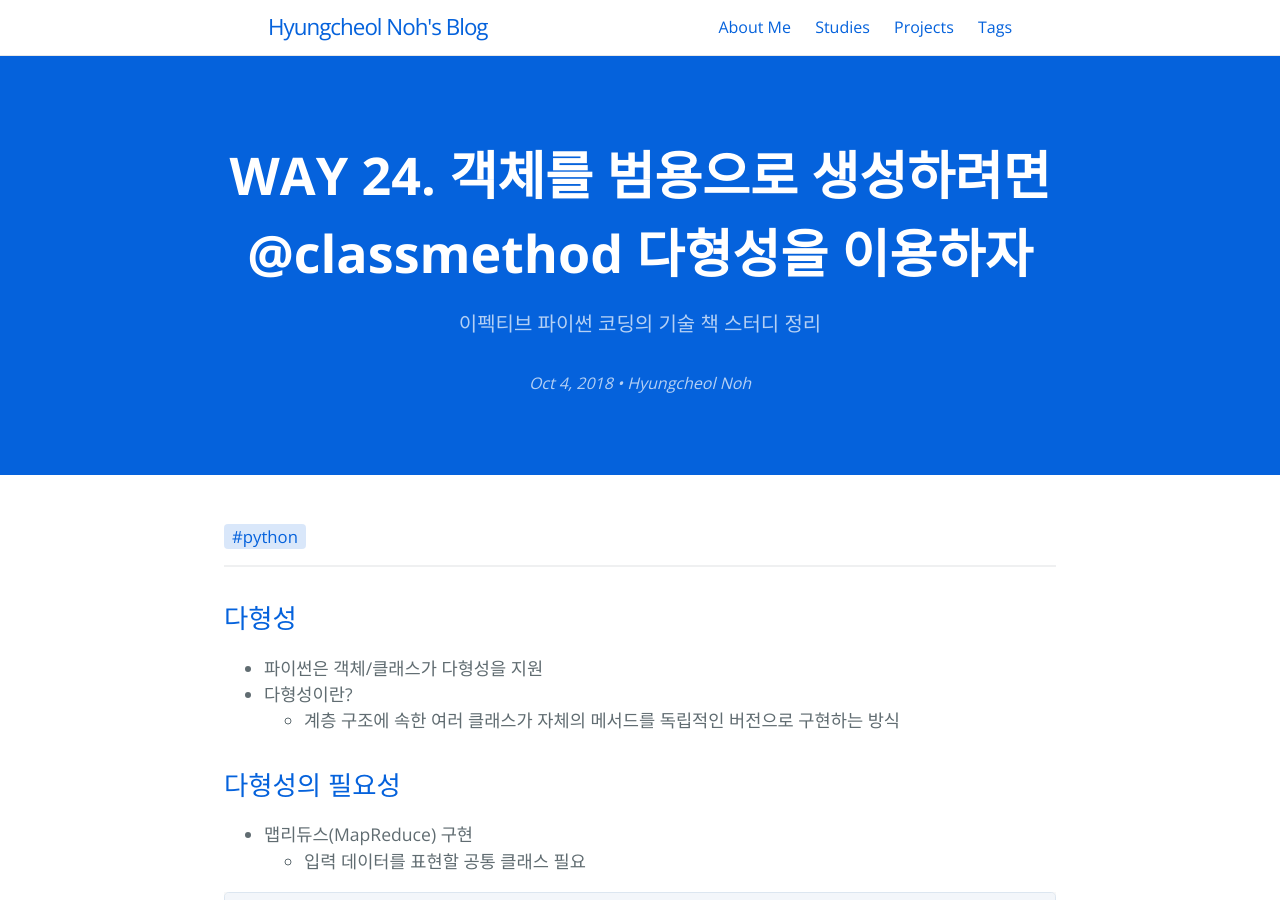
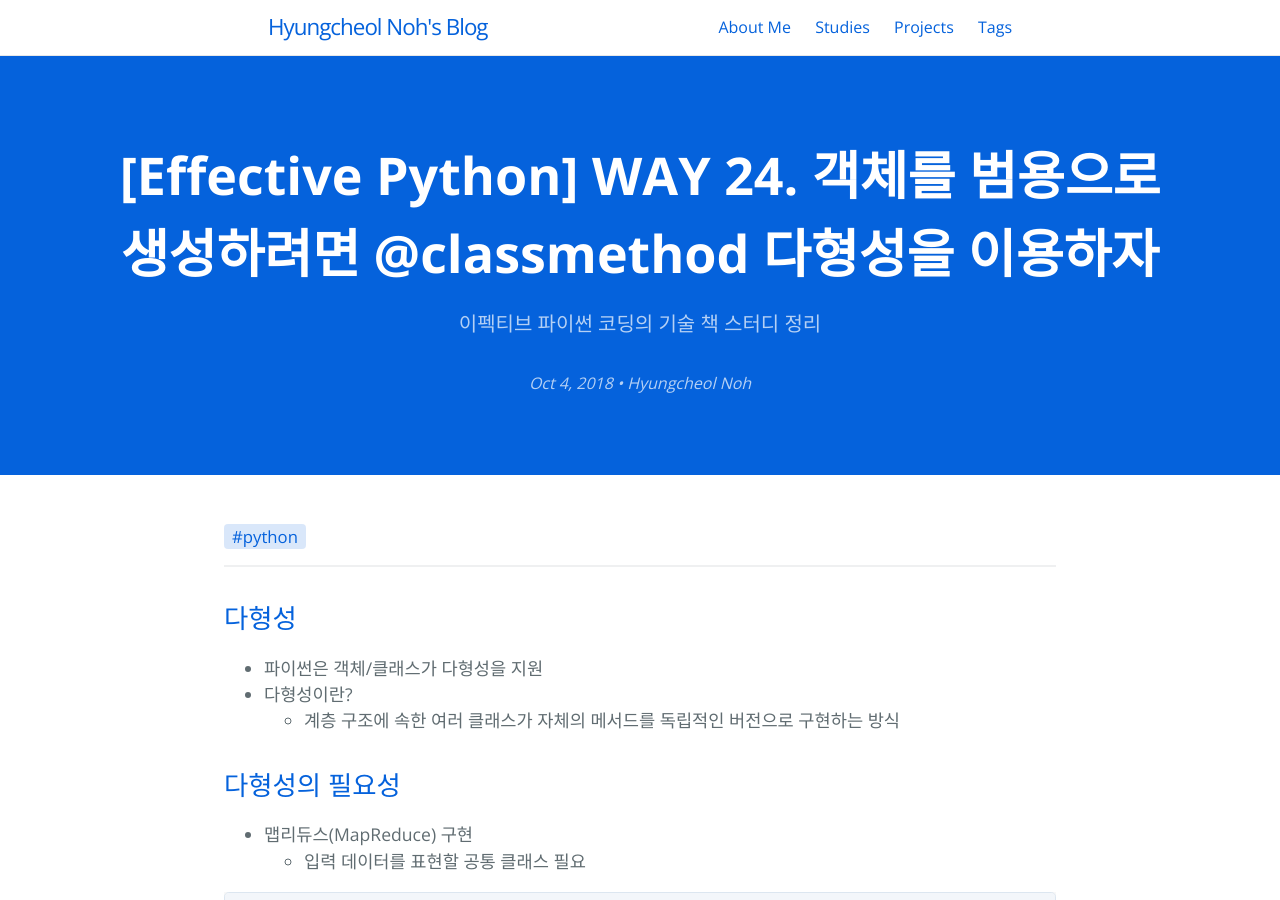
Before and after one commit to hcnoh/hcnoh.github.io, a Jekyll site: the page built from _posts/2018-10-04-effective-python-way24.md, in a window 1280 px wide and 900 px high. Built offline with Jekyll 4.4.1, drawn with Linux system fonts in a browser that asks for light colours; comment, search, counter and statistics services are not loaded; some of the changed lines change nothing that is shown.

Commit message:
Update 2018-10-04-effective-python-way24.md

```diff
--- a/_posts/2018-10-04-effective-python-way24.md
+++ b/_posts/2018-10-04-effective-python-way24.md
@@ -1,10 +1,10 @@
 ---
 layout: post
-title: "WAY 24. 객체를 범용으로 생성하려면 @classmethod 다형성을 이용하자"
+title: "[Effective Python] WAY 24. 객체를 범용으로 생성하려면 @classmethod 다형성을 이용하자"
 date: 2018-10-04 17:31:32
 tagline: "이펙티브 파이썬 코딩의 기술 책 스터디 정리"
 categories:
-- 이펙티브 파이썬 스터디
+- Effective Python
 tags:
 - python
 image: /thumbnail-mobile.png
```
